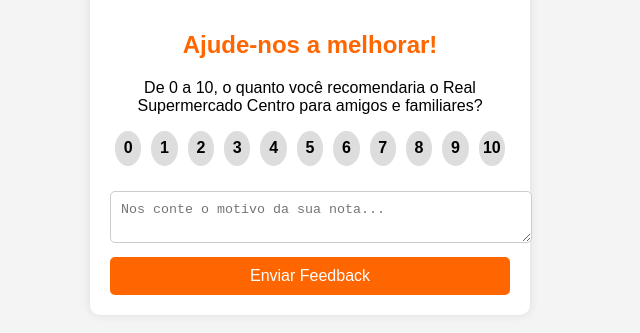
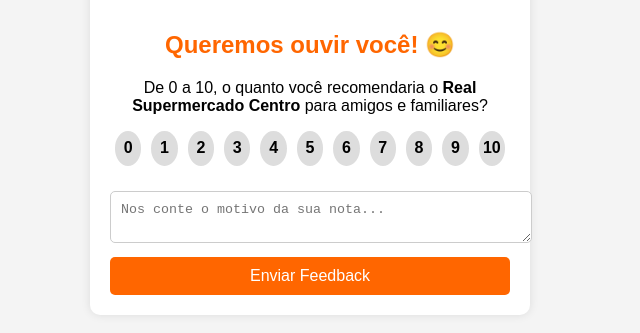
Before and after one commit to tiagomatosbg/nps-form, a plain HTML site: page index.html in a window 1280 px wide. Shown: the part 329-662 px from the top of the page, without its empty margins (330-970 px from the left). Drawn offline with Linux system fonts and the light colour scheme.

Commit message:
Update index.html

```diff
--- a/index.html
+++ b/index.html
@@ -85,8 +85,8 @@
 <body>
     <div class="container">
         <img src="images/logo-real-supermercado.webp" alt="Real Supermercado Centro" class="logo">
-        <h2>Ajude-nos a melhorar!</h2>
-        <p>De 0 a 10, o quanto você recomendaria o Real Supermercado Centro para amigos e familiares?</p>
+        <h2>Queremos ouvir você! 😊</h2>
+        <p>De 0 a 10, o quanto você recomendaria o <strong>Real Supermercado Centro</strong> para amigos e familiares?</p>
         <div class="rating" id="ratingContainer">
             <input type="radio" name="nps" id="nps-0" value="0"><label for="nps-0">0</label>
             <input type="radio" name="nps" id="nps-1" value="1"><label for="nps-1">1</label>
```
